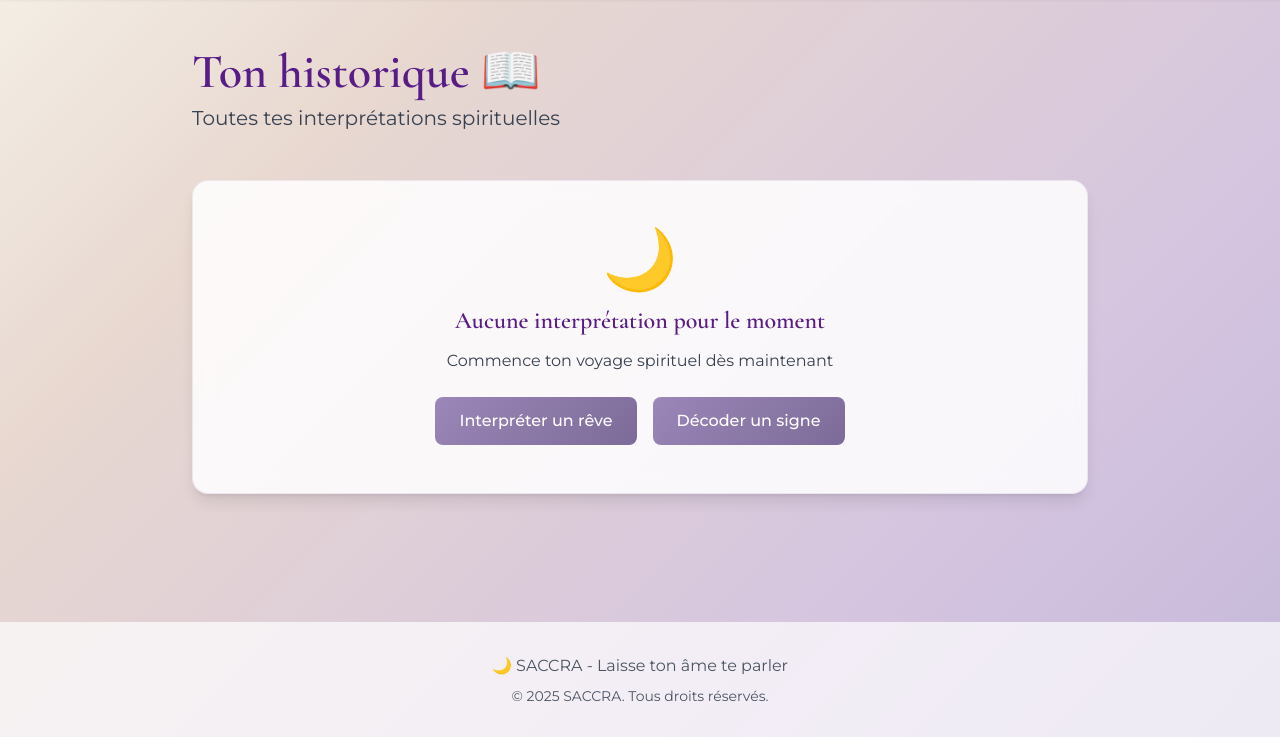
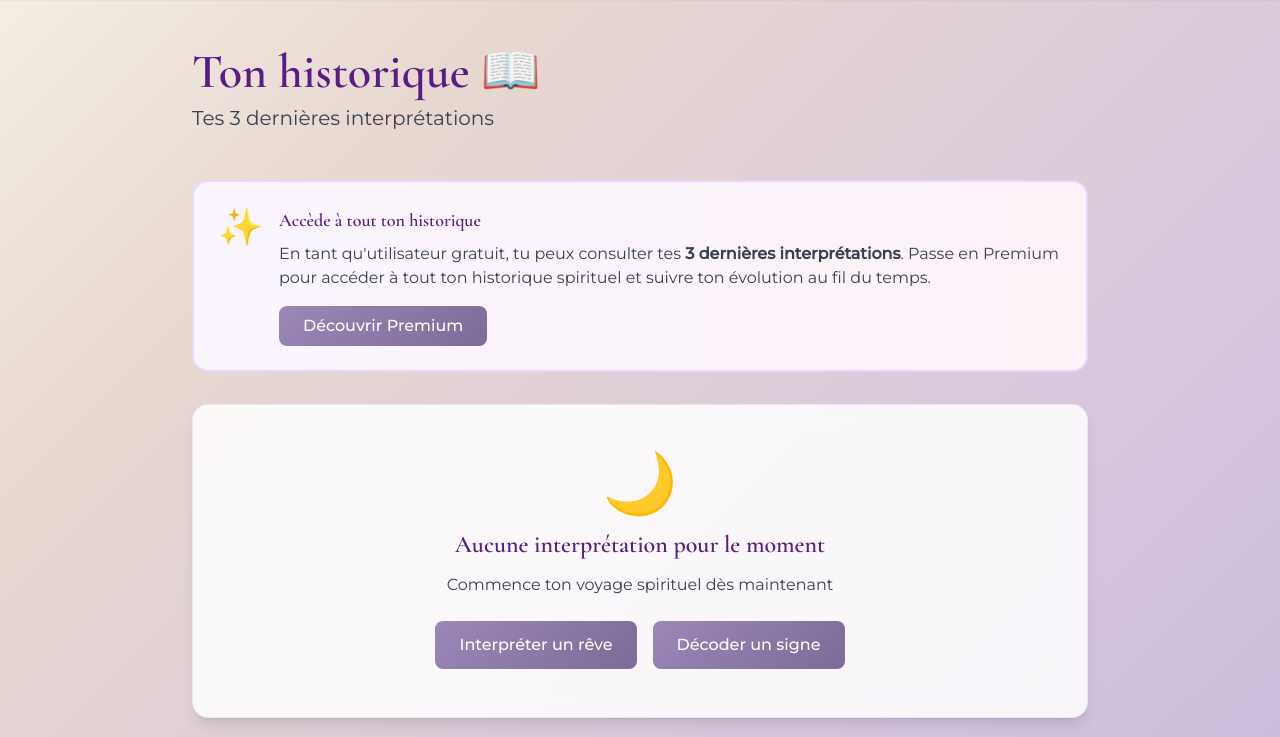
Before and after one commit to max0067/saccra, a Flask app: template app/templates/interpretations/history.html in a window 1280 px wide. Shown: the part 72-809 px from the top of the page. Run offline with Flask 3, Linux system fonts and the light colour scheme; the template is opened without the code that fills it, so the values that code supplies are empty; some libraries are stand-ins or nearby versions.

Commit message:
Feature: Historique gratuit limité aux 3 dernières interprétations
- Les utilisateurs gratuits peuvent maintenant accéder à leurs 3 dernières interprétations
- Les utilisateurs Premium ont accès à tout leur historique (illimité)
- Ajout d'un lien "Mon historique" dans l'accès rapide du dashboard
- Message explicatif sur la page historique pour inciter au passage Premium
- Amélioration de l'UX avec des textes adaptés selon le statut de l'utilisateur

```diff
--- a/app/templates/interpretations/history.html
+++ b/app/templates/interpretations/history.html
@@ -10,8 +10,33 @@
         <!-- En-tête -->
         <div class="mb-12 fade-in">
             <h1 class="text-5xl font-bold text-purple-900 mb-2">Ton historique 📖</h1>
-            <p class="text-xl text-gray-700">Toutes tes interprétations spirituelles</p>
+            <p class="text-xl text-gray-700">
+                {% if current_user.is_premium %}
+                Toutes tes interprétations spirituelles
+                {% else %}
+                Tes 3 dernières interprétations
+                {% endif %}
+            </p>
         </div>
+
+        {% if not current_user.is_premium %}
+        <!-- Message pour utilisateurs gratuits -->
+        <div class="mb-8 p-6 bg-gradient-to-r from-purple-50 to-pink-50 border-2 border-purple-200 rounded-2xl fade-in">
+            <div class="flex items-start gap-4">
+                <div class="text-4xl">✨</div>
+                <div class="flex-1">
+                    <h3 class="text-lg font-bold text-purple-900 mb-2">Accède à tout ton historique</h3>
+                    <p class="text-gray-700 mb-4">
+                        En tant qu'utilisateur gratuit, tu peux consulter tes <strong>3 dernières interprétations</strong>.
+                        Passe en Premium pour accéder à tout ton historique spirituel et suivre ton évolution au fil du temps.
+                    </p>
+                    <a href="{{ url_for('premium.subscribe') }}" class="inline-block px-6 py-2 btn-primary text-white rounded-lg font-medium">
+                        Découvrir Premium
+                    </a>
+                </div>
+            </div>
+        </div>
+        {% endif %}
 
         {% if interpretations %}
 
```
Also changed, not shown: app/routes/interpretations.py (+11 -8 lines), app/templates/dashboard.html (+8 -3 lines).
